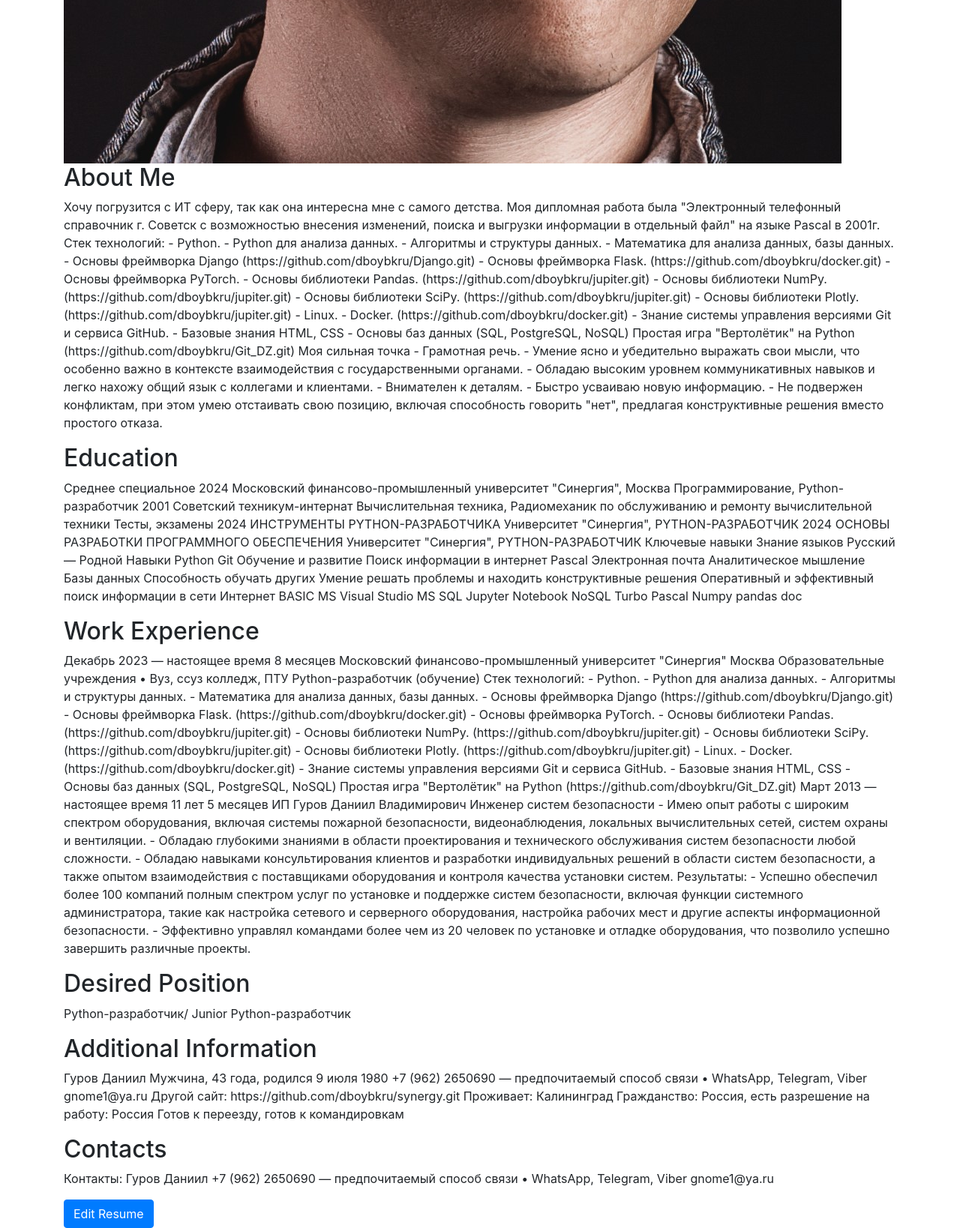
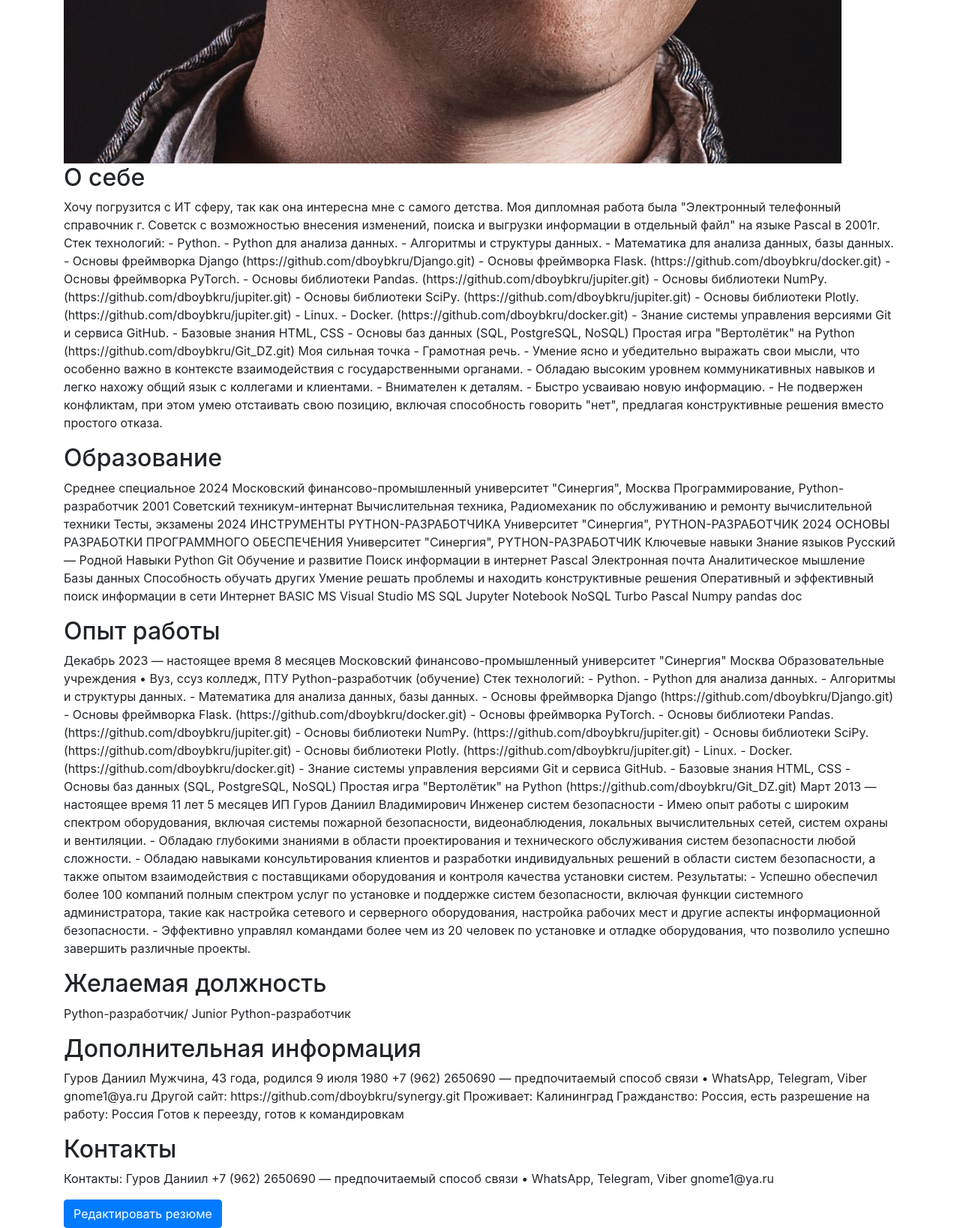
Before and after one commit to dboybkru/synergy, a Django app: page / in a window 1280 px wide. Shown: the part 1120-2758 px from the top of the page at 75% size. Run offline with Django 5.2, Linux system fonts and the light colour scheme; data comes from the database, SQL or seed files in the repository; some libraries are stand-ins or nearby versions.

Commit message:
rus_resume

```diff
--- a/Django/resume_project/resume/models.py
+++ b/Django/resume_project/resume/models.py
@@ -1,11 +1,19 @@
+# resume/models.py
 from django.db import models
 
 class Resume(models.Model):
-    photo = models.ImageField(upload_to='photos/')
-    about_me = models.TextField()
-    education = models.TextField()
-    education_files = models.FileField(upload_to='education_files/', blank=True, null=True)
-    work_experience = models.TextField()
-    desired_position = models.CharField(max_length=100)
-    additional_info = models.TextField()
-    contacts = models.TextField()
+    photo = models.ImageField(upload_to='photos/', verbose_name='Фото')
+    about_me = models.TextField(verbose_name='О себе')
+    education = models.TextField(verbose_name='Образование')
+    education_files = models.FileField(upload_to='education_files/', blank=True, null=True, verbose_name='Аттестаты (PDF)')
+    work_experience = models.TextField(verbose_name='Опыт работы')
+    desired_position = models.CharField(max_length=100, verbose_name='Желаемая должность')
+    additional_info = models.TextField(verbose_name='Дополнительная информация')
+    contacts = models.TextField(verbose_name='Контакты')
+
+    def __str__(self):
+        return self.desired_position
+
+    class Meta:
+        verbose_name = 'Резюме'
+        verbose_name_plural = 'Резюме'
--- a/Django/resume_project/resume/templates/resume/resume.html
+++ b/Django/resume_project/resume/templates/resume/resume.html
@@ -1,34 +1,35 @@
+<!-- resume/templates/resume/resume.html -->
 {% load bootstrap4 %}
 <!DOCTYPE html>
 <html>
 <head>
-    <title>Resume</title>
+    <title>Резюме</title>
     <link rel="stylesheet" href="https://stackpath.bootstrapcdn.com/bootstrap/4.3.1/css/bootstrap.min.css">
 </head>
 <body>
 <div class="container">
-    <h1>Resume</h1>
+    <h1>Резюме</h1>
     {% if resume %}
-        <img src="{{ resume.photo.url }}" class="img-fluid" alt="Photo">
-        <h2>About Me</h2>
+        <img src="{{ resume.photo.url }}" class="img-fluid" alt="Фото">
+        <h2>О себе</h2>
         <p>{{ resume.about_me }}</p>
-        <h2>Education</h2>
+        <h2>Образование</h2>
         <p>{{ resume.education }}</p>
         {% if resume.education_files %}
-            <a href="{{ resume.education_files.url }}" download>Download Certificate</a>
+            <a href="{{ resume.education_files.url }}" download>Скачать аттестат</a>
         {% endif %}
-        <h2>Work Experience</h2>
+        <h2>Опыт работы</h2>
         <p>{{ resume.work_experience }}</p>
-        <h2>Desired Position</h2>
+        <h2>Желаемая должность</h2>
         <p>{{ resume.desired_position }}</p>
-        <h2>Additional Information</h2>
+        <h2>Дополнительная информация</h2>
         <p>{{ resume.additional_info }}</p>
-        <h2>Contacts</h2>
+        <h2>Контакты</h2>
         <p>{{ resume.contacts }}</p>
     {% else %}
-        <p>No resume available.</p>
+        <p>Резюме отсутствует.</p>
     {% endif %}
-    <a href="{% url 'edit_resume' %}" class="btn btn-primary">Edit Resume</a>
+    <a href="{% url 'edit_resume' %}" class="btn btn-primary">Редактировать резюме</a>
 </div>
 </body>
 </html>
```
Also changed, not shown: Django/resume_project/resume/admin.py (+12 -1 lines), Django/resume_project/resume/forms.py (+11 -0 lines), Django/resume_project/resume/templates/resume/edit_resume.html (+4 -3 lines).
